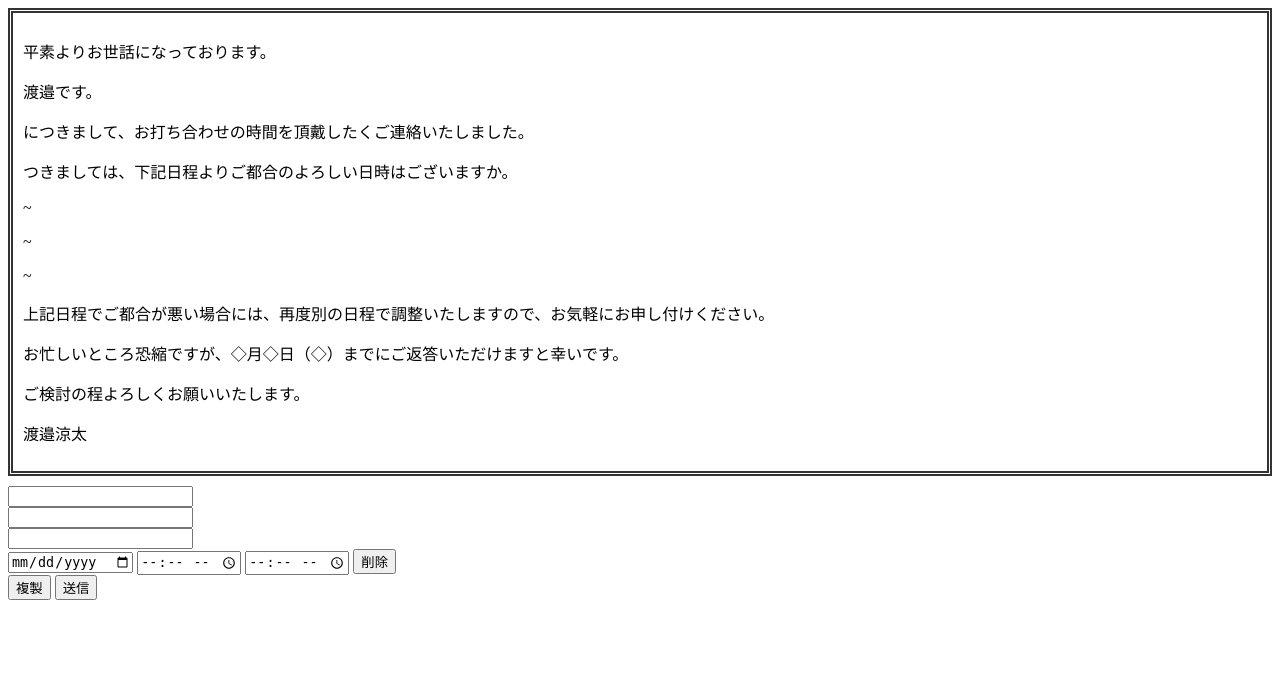
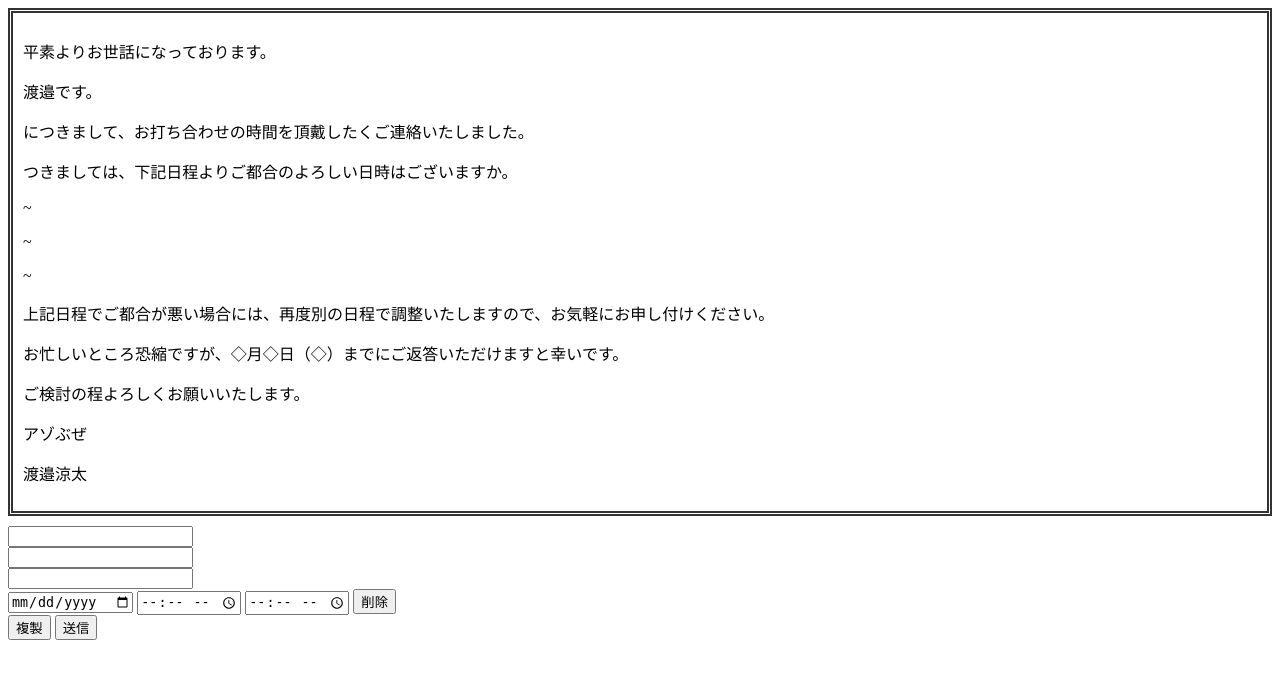
Before and after one commit to nabechanman/Django_nippo_template, a Django app: template nipo/nippo/templates/nippo/nippo-list.html in a window 1280 px wide. Shown: the top 679 px of the page. Run offline with Django 3.2, Linux system fonts and the light colour scheme; the template is opened without the code that fills it, so the values that code supplies are empty.

Commit message:
お試し

```diff
--- a/nipo/nippo/templates/nippo/nippo-list.html
+++ b/nipo/nippo/templates/nippo/nippo-list.html
@@ -33,6 +33,7 @@
         <p>お忙しいところ恐縮ですが、◇月◇日（◇）までにご返答いただけますと幸いです。</p>
 
         <p>ご検討の程よろしくお願いいたします。</p>
+        <p>アゾぶぜ</p>
 
         <p>渡邉涼太</p>
 
```
